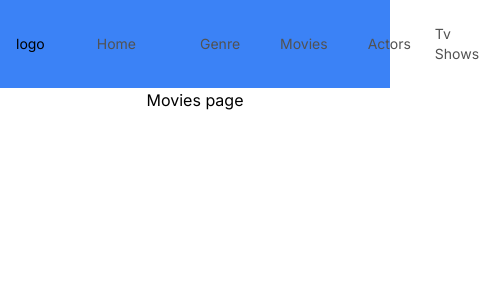
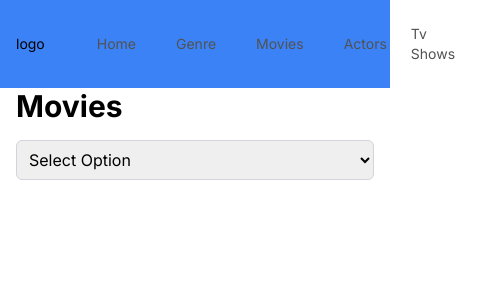
Before and after one commit to zainabmirza-eng/movie-project-web-wizards, a Next.js app: page /dropMovies in a window 390 px wide. Shown: the top 300 px of the page, 491 px wide, since content can reach past the window. Built offline with nearby package versions, Linux system fonts and the light colour scheme.

Commit message:
feat: trying to finish the navbar

```diff
--- a/package.json
+++ b/package.json
@@ -17,6 +17,8 @@
     "postcss": "^8.4.38",
     "react": "^18",
     "react-dom": "^18",
+    "react-icons": "^5.0.1",
+    "react-router-dom": "^6.22.3",
     "sass": "^1.72.0",
     "tailwindcss": "^3.4.1"
   },
--- a/src/app/components/Navbar.jsx
+++ b/src/app/components/Navbar.jsx
@@ -1,68 +1,55 @@
-import Link from "next/link"
-// import { IoIosArrowUp } from "react-icons/io";
- export default function Navbar()
-{
-    return(
-        <div className="bg-blue-500  mx-auto flex w-full justify-between px-4 py-2 text-sm">
+
+import Link from 'next/link';
+
+export default function Navbar() {
+
+
+    return (
+        <div className="bg-blue-500 mx-auto flex w-full justify-between px-4 py-2 text-sm">
             <section className="flex items-center gap-10">
                 {/* logo */}
                 <h2>logo</h2>
-
-             <Link href="/" className=" relative group px-3 py-4 translate-all">
-                <p className="flex cursor-pointer items-center gap-2 text-neutral-600 group-hover:text-black">Home</p>
-                </Link>
-
-
                 <div className="flex items-center gap-4 transition-all">
-                <Link href="/genre" className=" relative group px-3 py-4 translate-all">
-                <p className="flex cursor-pointer items-center gap-2 text-neutral-600 group-hover:text-black">
-                <span>Genre</span>
-                {/* <IoIosArrowUp className="rotate-180 translate-all group-hover:rotate-0"/> */}
-
-                {/* dropdown */}
-                <div className="absolute top-10 hidden w-auto flex-col gap-1 rounded-lg bg-white py3 shadow-md
-                    transition-all group-hover:flex">
-                    Comedy
-                    Action
-                    Drama
-                    Horror
-                    </div>
+                    <Link href="/">
+                        <p className="relative group px-3 py-4 translate-all cursor-pointer">
+                            <span className="flex items-center gap-2 text-neutral-600 group-hover:text-black">Home</span>
                         </p>
                     </Link>
 
-                <Link href="/dropMovies" className=" relative group px-3 py-4 translate-all">
-                <p className="flex cursor-pointer items-center gap-2 text-neutral-600 group-hover:text-black">
-                <span>Movies</span>
-                {/* <IoIosArrowUp className="rotate-180 translate-all group-hover:rotate-0"/> */}
-
-                {/* dropdown */}
-                <div className="absolute top-10 hidden w-auto flex-col gap-1 rounded-lg bg-white py3 shadow-md
-                    transition-all group-hover:flex">
-                    Latest
-                    Upcoming
-                    Top Rated
-                    </div>
-               </p>
-                </Link>
-
-                <Link href="/actors" className=" relative group px-3 py-4 translate-all">
-                <p className="flex cursor-pointer items-center gap-2 text-neutral-600 group-hover:text-black">
-                    Actors
+                    <Link href="/genre">
+                        <p className="relative group px-3 py-4 translate-all cursor-pointer">
+                            <span className="flex items-center gap-2 text-neutral-600 group-hover:text-black">
+                                <span>Genre</span>
+                            </span>
                         </p>
                     </Link>
 
 
+
+
+
+
+                    <Link href="/dropMovies">
+                        <p className="relative group px-3 py-4 translate-all cursor-pointer">
+                            <span className="flex items-center gap-2 text-neutral-600 group-hover:text-black">
+                                <span>Movies</span>
+                            </span>
+                        </p>
+                    </Link>
+                    <Link href="/actors">
+                        <p className="relative group px-3 py-4 translate-all cursor-pointer">
+                            <span className="flex items-center gap-2 text-neutral-600 group-hover:text-black">Actors</span>
+                        </p>
+                    </Link>
                 </div>
             </section>
-
             <section className="flex items-center gap-8">
-                <Link href="/TvShows" className=" relative group px-3 py-4 translate-all">
-                <p className="flex cursor-pointer items-center gap-2 text-neutral-600 group-hover:text-black">
-                    Tv Shows
+                <Link href="/TvShows">
+                    <p className="relative group px-3 py-4 translate-all cursor-pointer">
+                        <span className="flex items-center gap-2 text-neutral-600 group-hover:text-black">Tv Shows</span>
                     </p>
                 </Link>
-
             </section>
         </div>
-    )
+    );
 }
--- a/src/app/dropMovies/page.js
+++ b/src/app/dropMovies/page.js
@@ -1,13 +1,51 @@
 'use client'
 
-export default function dropMovies(){
-    return(
-        <div>
-            <h1 className="text-center">
-                Movies page
-            </h1>
+import { useState, useEffect } from 'react';
 
+export default function GenreMoviesPage() {
+    const [movies, setMovies] = useState([]);
+    const [selectedOption, setSelectedOption] = useState('');
 
+    const handleSelectChange = (event) => {
+        setSelectedOption(event.target.value);
+    };
+
+    useEffect(() => {
+        if (selectedOption === '') return; // Do nothing if no option is selected
+
+        fetch(`https://api.themoviedb.org/3/movie/${selectedOption}?api_key=31e1507410b28f1467c4589ed6e2d5e7`)
+            .then(response => response.json())
+            .then(data => {
+                setMovies(data.results);
+            })
+            .catch(error => console.error('Error fetching movies:', error));
+    }, [selectedOption]);
+
+    return (
+        <div className="container mx-auto px-4">
+            <h1 className="text-3xl font-bold mb-4">Movies</h1>
+            <select onChange={handleSelectChange} className="block w-full p-2 border border-gray-300 rounded-md mb-4">
+                <option value="">Select Option</option>
+                <option value="now_playing">Now Playing</option>
+                <option value="popular">Popular</option>
+                <option value="top_rated">Top Rated</option>
+                <option value="upcoming">Upcoming</option>
+            </select>
+            <div className="grid grid-cols-1 sm:grid-cols-2 md:grid-cols-3 lg:grid-cols-4 gap-4">
+                {movies.map(movie => (
+                    <div key={movie.id} className="bg-white border border-gray-200 rounded-md shadow-md overflow-hidden">
+                        <img
+                            src={`https://image.tmdb.org/t/p/w500${movie.poster_path}`}
+                            alt={movie.title}
+                            className="w-80 h-30 object-cover"
+                        />
+                        <div className="p-4">
+                            <h2 className="text-lg font-semibold mb-2">{movie.title}</h2>
+                            {/* Add additional movie details here if needed */}
+                        </div>
+                    </div>
+                ))}
+            </div>
         </div>
-    )
+    );
 }
--- a/src/app/genre/page.js
+++ b/src/app/genre/page.js
@@ -1,12 +1,11 @@
-"use client"
+'use client'
 
+import { useState, useEffect } from 'react';
 
-import React, { useState, useEffect } from 'react';
-
-export default function Actors() {
+export default function GenreMoviesPage() {
+    const [movies, setMovies] = useState([]);
     const [genres, setGenres] = useState([]);
     const [selectedGenre, setSelectedGenre] = useState('');
-    const [movies, setMovies] = useState([]);
 
     useEffect(() => {
         // Fetch genres from API
@@ -18,47 +17,45 @@ export default function Actors() {
             .catch(error => console.error('Error fetching genres:', error));
     }, []);
 
+    const handleChange = (event) => {
+        setSelectedGenre(event.target.value);
+    };
+
     useEffect(() => {
         // Fetch movies based on selected genre
-        if (selectedGenre) {
         fetch(`https://api.themoviedb.org/3/discover/movie?api_key=31e1507410b28f1467c4589ed6e2d5e7&with_genres=${selectedGenre}`)
             .then(response => response.json())
             .then(data => {
                 setMovies(data.results);
             })
             .catch(error => console.error('Error fetching movies:', error));
-        }
     }, [selectedGenre]);
 
-    const handleGenreChange = (event) => {
-        setSelectedGenre(event.target.value);
-    };
-
     return (
-        <div>
-             <select value={selectedGenre} onChange={handleGenreChange}>
+        <div className="container mx-auto px-4">
+        <h1 className="text-3xl font-bold mb-4">Movies</h1>
+        <select onChange={handleChange} className="block w-full p-2 border border-gray-300 rounded-md mb-4">
             <option value="">Select Genre</option>
             {genres.map(genre => (
                 <option key={genre.id} value={genre.id}>{genre.name}</option>
             ))}
         </select>
-            <div style={{display: 'flex', flexDirection: 'column', justifyContent: 'center'}}>
-                <h2>Movies</h2>
-                <ul>
+        <div className="grid grid-cols-1 sm:grid-cols-2 md:grid-cols-3 lg:grid-cols-4 gap-4">
             {movies.map(movie => (
-                        <li key={movie.id}>
-                        <div >
-                        <h2 style={{ fontSize: '18px', margin: '0' }} >{movie.title}</h2>
-
-                            <img src={`https://image.tmdb.org/t/p/w500${movie.poster_path}`}
+                <div key={movie.id} className="bg-white border border-gray-200 rounded-md shadow-md overflow-hidden">
+                    <img
+                        src={`https://image.tmdb.org/t/p/w500${movie.poster_path}`}
                         alt={movie.title}
-                                style={{ width: '20%'  }} />
-
-                        </div>
-                    </li>
-                    ))}
-                </ul>
+                        className="w-80 h-30 object-cover"
+                    />
+                    <div className="p-4">
+                        <h2 className="text-lg font-semibold mb-2">{movie.title}</h2>
+                        {/* Add additional movie details here if needed */}
                     </div>
                 </div>
+            ))}
+        </div>
+    </div>
+
     );
 }
```
Also changed, not shown: 1 other file (tests, documents, lock files or other folders). Lines whose indentation alone changed are shown as unchanged.
